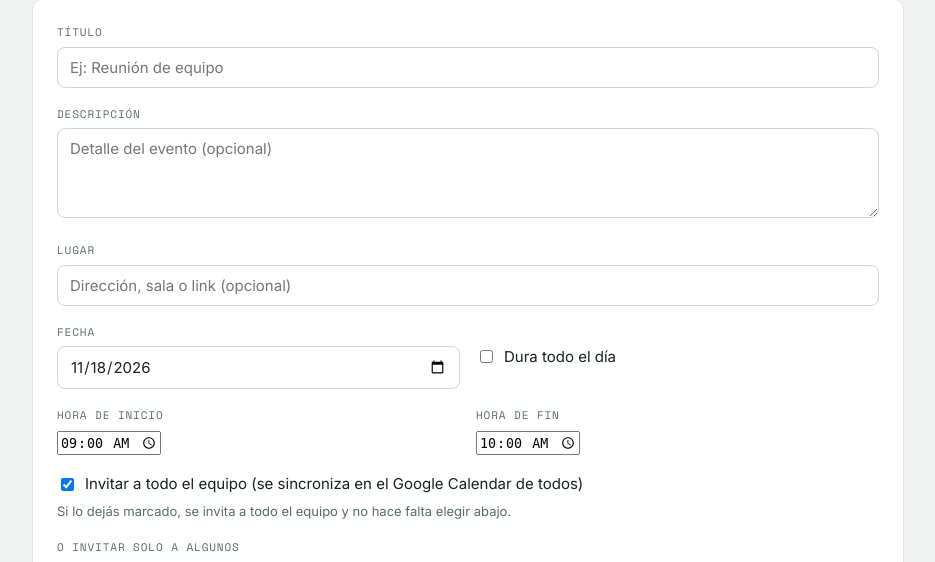
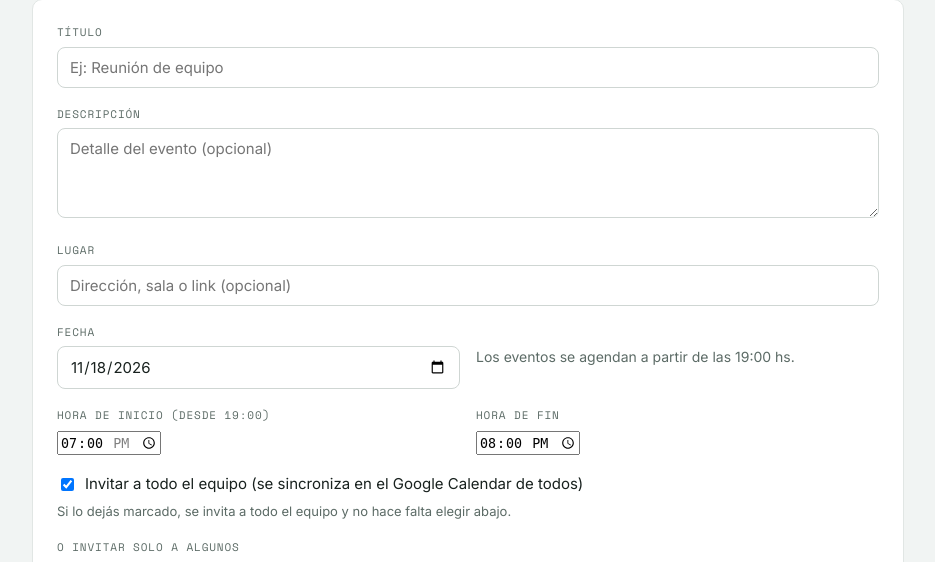
Before and after one commit to larancherianqn/tareas-ranche, a Node server app: page /events/new in a window 1280 px wide. Shown: the part 298-860 px from the top of the page, without its empty margins (172-1107 px from the left). Run offline with Node 20, Linux system fonts and the light colour scheme; the visitor is signed in with stand-in values (Sample User, id 1); data that the repository does not hold is empty; some libraries are stand-ins or nearby versions.

Commit message:
Formulario de eventos: hora de inicio desde 19:00, sin opción todo el día
Updated event form to include time constraints and modified labels.

```diff
--- a/src/views/event_form.ejs
+++ b/src/views/event_form.ejs
@@ -40,21 +40,18 @@
         <input type="date" id="event_date" name="event_date" required value="<%= defaultDate %>" />
       </div>
       <div class="field">
-        <label style="display:flex; align-items:center; gap:8px; text-transform:none; letter-spacing:0; font-family:var(--font-body); font-size:15px; color:var(--ink); margin-top:22px;">
-          <input type="checkbox" id="all_day" name="all_day" <%= (editing && event.all_day) ? 'checked' : '' %> onchange="document.getElementById('time-row').style.display = this.checked ? 'none' : 'grid';" />
-          Dura todo el día
-        </label>
+        <p class="muted" style="margin-top:22px; font-size:14px;">Los eventos se agendan a partir de las 19:00 hs.</p>
       </div>
     </div>
 
-    <div class="row-2" id="time-row" style="<%= (editing && event.all_day) ? 'display:none;' : '' %>">
+    <div class="row-2" id="time-row">
       <div class="field">
-        <label for="start_time">Hora de inicio</label>
-        <input type="time" id="start_time" name="start_time" value="<%= editing && event.start_time ? event.start_time : '09:00' %>" />
+        <label for="start_time">Hora de inicio (desde 19:00)</label>
+        <input type="time" id="start_time" name="start_time" min="19:00" max="23:59" required value="<%= editing && event.start_time && String(event.start_time).slice(0,5) >= '19:00' ? event.start_time : '19:00' %>" />
       </div>
       <div class="field">
         <label for="end_time">Hora de fin</label>
-        <input type="time" id="end_time" name="end_time" value="<%= editing && event.end_time ? event.end_time : '10:00' %>" />
+        <input type="time" id="end_time" name="end_time" value="<%= editing && event.end_time ? event.end_time : '20:00' %>" />
       </div>
     </div>
 
```
